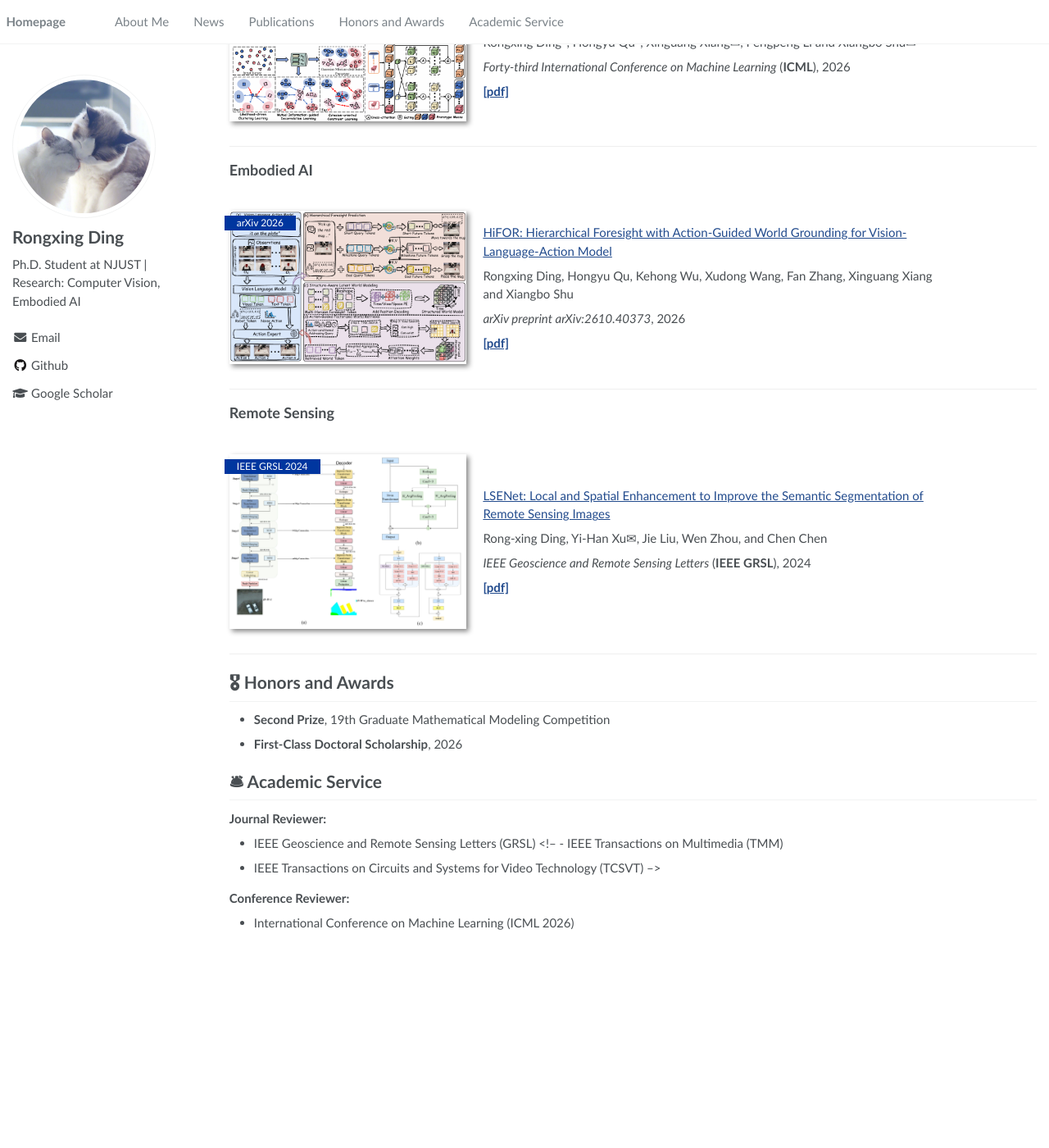
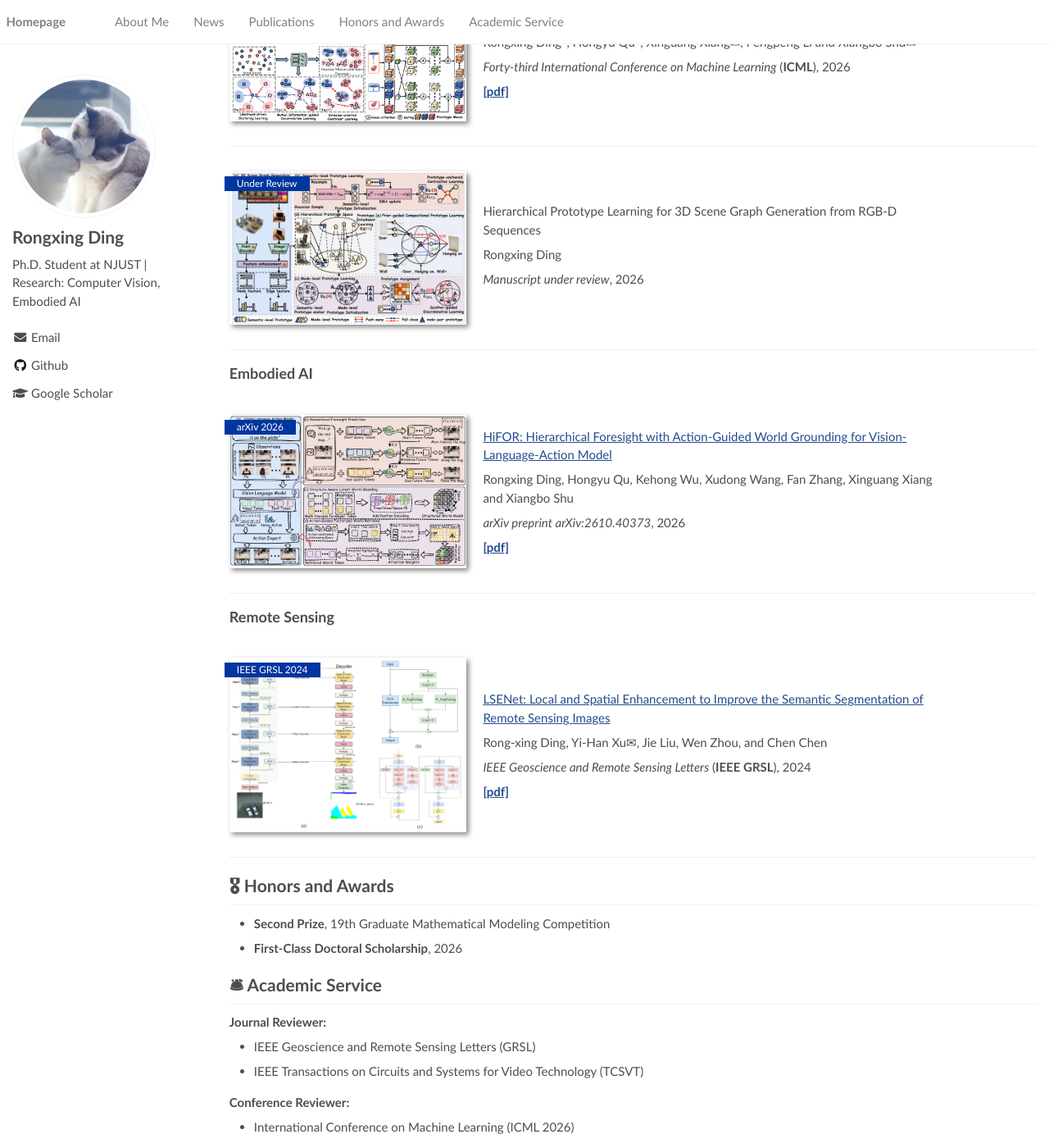
Before and after one commit to DRX-sherry/dingrongxing.github.io, a Jekyll site: the page built from _pages/about.md, in a window 1280 px wide and 1400 px high, scrolled down 586 px. Shown: the whole window at 82% size. Built offline with Jekyll 4.4.1, drawn with Linux system fonts in a browser that asks for light colours; before the commit the page ends 1738 px from its top, so only the background shows below that.

Commit message:
Correct under-review manuscript listing

```diff
--- a/_pages/about.md
+++ b/_pages/about.md
@@ -72,6 +72,24 @@ Rongxing Ding\*, Hongyu Qu\*, Xinguang Xiang✉, Pengpeng Li and Xiangbo Shu✉
   </div>
 </div>
 
+<div class='paper-box'>
+  <div class='paper-box-image' style="flex: 0.3; min-width: 200px;">
+    <div>
+      <div class="badge">Under Review</div>
+      <img src="{{ '/images/HPSSG.png' | relative_url }}" alt="HPSSG" width="100%">
+    </div>
+  </div>
+  <div class='paper-box-text' markdown="1" style="flex: 0.7; padding-left: 20px;">
+
+Hierarchical Prototype Learning for 3D Scene Graph Generation from RGB-D Sequences
+
+Rongxing Ding
+
+*Manuscript under review*, 2026
+
+  </div>
+</div>
+
 ## Embodied AI
 
 <div class='paper-box'>
@@ -128,29 +146,11 @@ Rong-xing Ding, Yi-Han Xu✉, Jie Liu, Wen Zhou, and Chen Chen
 
 # 🛎 Academic Service
 
-<!-- **Area Chair (AC):**
-- International Conference on Learning Representations (ICLR 2026)
-- International Conference on Machine Learning (ICML 2027, invited) -->
-
 **Journal Reviewer:**
 
-<!-- - International Journal of Computer Vision (IJCV) -->
 - IEEE Geoscience and Remote Sensing Letters (GRSL)
-<!-- - IEEE Transactions on Multimedia (TMM)
-- IEEE Transactions on Circuits and Systems for Video Technology (TCSVT) -->
-<!-- - Information Sciences -->
+- IEEE Transactions on Circuits and Systems for Video Technology (TCSVT)
 
 **Conference Reviewer:**
 
 - International Conference on Machine Learning (ICML 2026)
-
-<!-- # 📖 Educations
-- *2019.06 - 2022.04 (now)*, Lorem ipsum dolor sit amet, consectetur adipiscing elit. Vivamus ornare aliquet ipsum, ac tempus justo dapibus sit amet.
-- *2015.09 - 2019.06*, Lorem ipsum dolor sit amet, consectetur adipiscing elit. Vivamus ornare aliquet ipsum, ac tempus justo dapibus sit amet.
-
-# 💬 Invited Talks
-- *2021.06*, Lorem ipsum dolor sit amet, consectetur adipiscing elit. Vivamus ornare aliquet ipsum, ac tempus justo dapibus sit amet.
-- *2021.03*, Lorem ipsum dolor sit amet, consectetur adipiscing elit. Vivamus ornare aliquet ipsum, ac tempus justo dapibus sit amet.  \| [\[video\]](https://github.com/)
-
-# 💻 Internships
-- *2019.05 - 2020.02*, [Lorem](https://github.com/), China. -->
```
